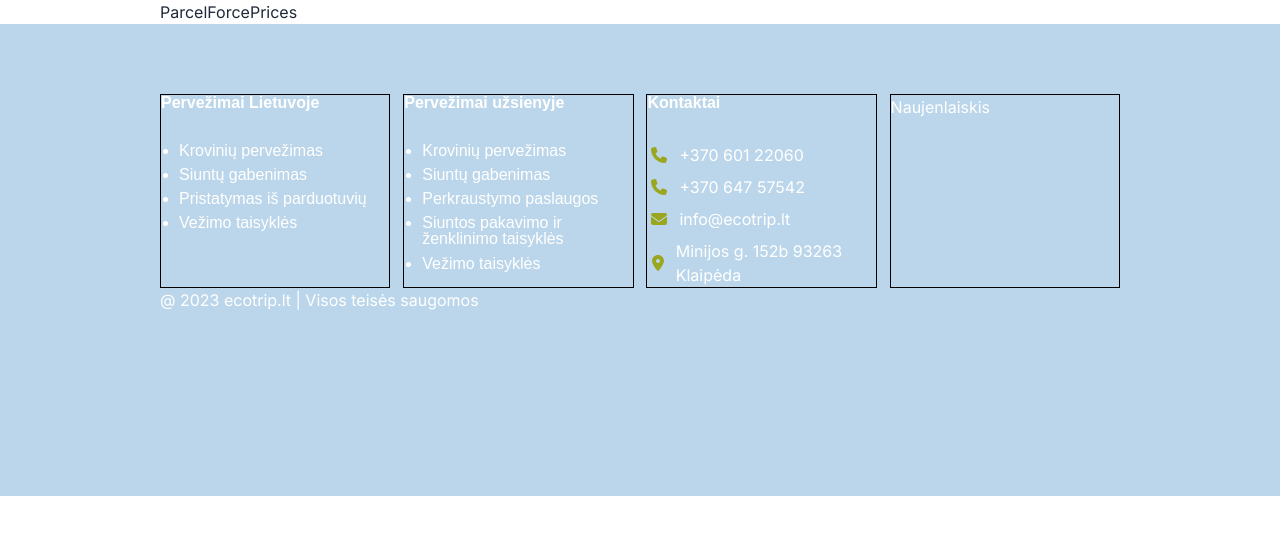
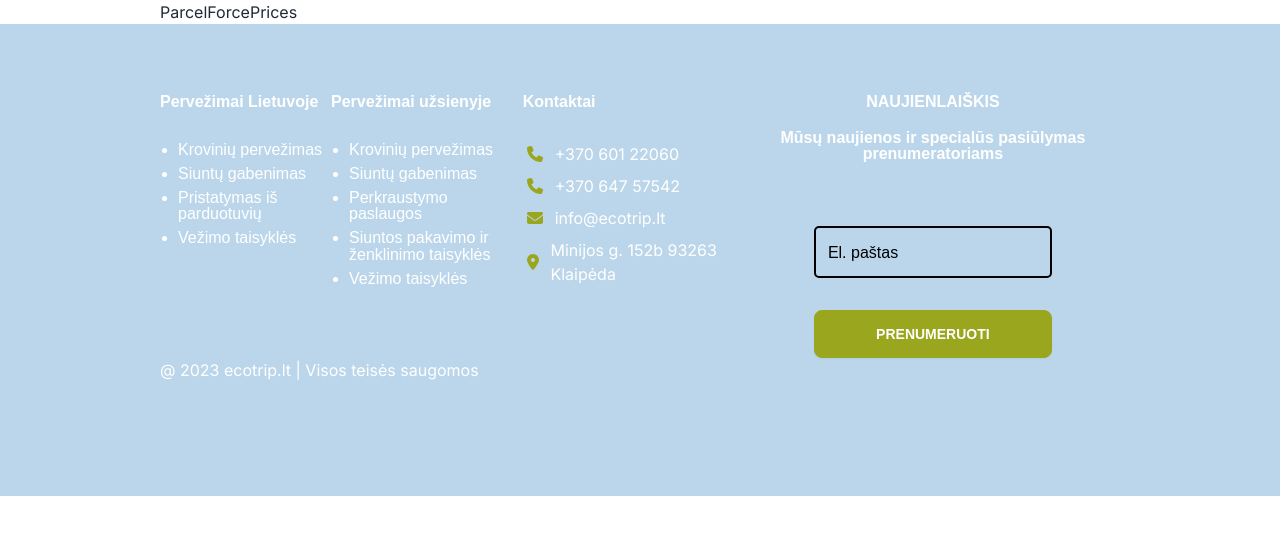
Before and after one commit to ecotrip-lt/ecotrip-next, a Next.js app: page /form/parcel-force-prices in a window 1280 px wide. Shown: the top 534 px of the page. Built offline with nearby package versions, Linux system fonts and the light colour scheme.

Commit message:
more footer

```diff
--- a/app/components/Footer.tsx
+++ b/app/components/Footer.tsx
@@ -1,56 +1,57 @@
-import React from "react";
-import "../styles/footer.css";
-import LinkList from "./LinkList";
-import { FontAwesomeIcon } from "@fortawesome/react-fontawesome";
+import React from 'react';
+import '../styles/footer.css';
+import LinkList from './LinkList';
+import { FontAwesomeIcon } from '@fortawesome/react-fontawesome';
 import {
 	faEnvelope,
 	faLocationDot,
 	faPhone,
-} from "@fortawesome/free-solid-svg-icons";
-import InfoEntry from "./InfoEntry";
+} from '@fortawesome/free-solid-svg-icons';
+import InfoEntry from './InfoEntry';
+import News from './News';
 
 type Props = {};
 
 const Footer = (props: Props) => {
 	const firstColumnList = [
 		{
-      label: "Krovinių pervežimas",
-      href: "/",
+			label: 'Krovinių pervežimas',
+			href: '/',
 		},
 		{
-      label: "Siuntų gabenimas",
-      href: "/",
+			label: 'Siuntų gabenimas',
+			href: '/',
 		},
 		{
-      label: "Pristatymas iš parduotuvių",
-      href: "/",
+			label: 'Pristatymas iš parduotuvių',
+			href: '/',
 		},
 		{
-      label: "Vežimo taisyklės",
-      href: "/",
+			label: 'Vežimo taisyklės',
+			href: '/',
 		},
 	];
 
 	const secondColumnList = [
 		{
-      label: "Krovinių pervežimas",
-      href: "/",
+			label: 'Krovinių pervežimas',
+			href: '/',
 		},
 		{
-      label: "Siuntų gabenimas",
-      href: "/",
+			label: 'Siuntų gabenimas',
+			href: '/',
 		},
 		{
-      label: "Perkraustymo paslaugos",
-      href: "/",
+			label: 'Perkraustymo paslaugos',
+			href: '/',
 		},
 		{
-      label: "Siuntos pakavimo ir ženklinimo taisyklės",
-      href: "/",
+			label: 'Siuntos pakavimo ir ženklinimo taisyklės',
+			href: '/',
 		},
 		{
-      label: "Vežimo taisyklės",
-      href: "/",
+			label: 'Vežimo taisyklės',
+			href: '/',
 		},
 	];
 
@@ -58,15 +59,33 @@ const Footer = (props: Props) => {
 		<div className='footer-wrapper'>
 			<div className='footer-container'>
 				<div className='footer-content'>
-          <div className='flex justify-between align-top'>
-            <LinkList list={firstColumnList} title='Pervežimai Lietuvoje' />
-            <LinkList list={secondColumnList} title='Pervežimai užsienyje' />
+					<div className='flex justify-between items-start'>
+						<LinkList
+							list={firstColumnList}
+							title='Pervežimai Lietuvoje'
+						/>
+						<LinkList
+							list={secondColumnList}
+							title='Pervežimai užsienyje'
+							style={{
+								width: '24%',
+							}}
+						/>
 						<div className='link-list-container'>
 							<h2 className='link-list-title'>Kontaktai</h2>
 							<div className='flex flex-col gap-[8px]'>
-                <InfoEntry icon={faPhone} content='+370 601 22060' />
-                <InfoEntry icon={faPhone} content='+370 647 57542' />
-                <InfoEntry icon={faEnvelope} content='info@ecotrip.lt' />
+								<InfoEntry
+									icon={faPhone}
+									content='+370 601 22060'
+								/>
+								<InfoEntry
+									icon={faPhone}
+									content='+370 647 57542'
+								/>
+								<InfoEntry
+									icon={faEnvelope}
+									content='info@ecotrip.lt'
+								/>
 								<InfoEntry
 									icon={faLocationDot}
 									content='Minijos g. 152b 93263 Klaipėda'
@@ -74,7 +93,7 @@ const Footer = (props: Props) => {
 							</div>
 						</div>
 						<div className='link-list-container'>
-              <h2>Naujenlaiskis</h2>
+							<News />
 						</div>
 					</div>
 					<p className='copyright'>@ 2023 ecotrip.lt | Visos teisės saugomos</p>
--- a/app/components/LinkList.tsx
+++ b/app/components/LinkList.tsx
@@ -1,13 +1,16 @@
-import React from "react";
+import React from 'react';
 
 type LinkListProps = {
 	title: string;
 	list: { label: string; href: string }[];
+	style: any;
 };
 
-const LinkList = ({ list, title }: LinkListProps) => {
+const LinkList = ({ list, title, style }: LinkListProps) => {
 	return (
-    <div className='link-list-container'>
+		<div
+			className='link-list-container'
+			style={style}>
 			<h2 className='link-list-title'>{title}</h2>
 			<ul className='link-list-list'>
 				{list
--- /dev/null
+++ b/app/components/News.tsx
@@ -0,0 +1,24 @@
+import React from 'react';
+import SecondaryButton from './SecondaryButton';
+
+type Props = {};
+
+const News = (props: Props) => {
+	return (
+		<div className='news-container'>
+			<div className='news-headings'>
+				<h3>Naujienlaiškis</h3>
+				<h4>Mūsų naujienos ir specialūs pasiūlymas prenumeratoriams</h4>
+			</div>
+			<div className='news-cta'>
+				<input
+					type='text'
+					placeholder='El. paštas'
+				/>
+				<SecondaryButton>Prenumeruoti</SecondaryButton>
+			</div>
+		</div>
+	);
+};
+
+export default News;
--- a/app/styles/footer.css
+++ b/app/styles/footer.css
@@ -12,8 +12,8 @@
 }
 
 .link-list-container {
-  width: 24%;
-  border: 1px solid black;
+	width: auto;
+	/* border: 1px solid black; */
 }
 
 .link-list-title {
@@ -48,3 +48,63 @@
 	color: #9aa61e;
 	text-decoration: underline;
 }
+
+.news-container {
+	width: 100%;
+	display: flex;
+	flex-direction: column;
+	gap: 4rem;
+}
+
+.news-headings {
+	display: flex;
+	flex-direction: column;
+	align-items: center;
+	gap: 20px;
+}
+
+.news-headings h3 {
+	font-family: Arial;
+	font-size: 16px;
+	font-weight: 700;
+	line-height: 16.1px;
+	color: #fff;
+	text-transform: uppercase;
+}
+.news-headings h4 {
+	text-align: center;
+	font-family: Arial;
+	font-size: 16px;
+	font-weight: 700;
+	line-height: 16.1px;
+	color: #fff;
+}
+
+.news-cta {
+	max-width: 90%;
+	margin: 0 auto;
+	display: flex;
+	flex-direction: column;
+	gap: 2rem;
+}
+
+.news-cta .secondary-button {
+	width: 100%;
+}
+
+.news-cta input {
+	height: 52px;
+	background-color: transparent;
+	border: 2px solid black;
+	border-radius: 5px;
+	box-sizing: border-box;
+}
+
+.news-cta input::placeholder {
+	color: black;
+	font-family: Arial;
+	font-size: 16px;
+	font-weight: 400;
+	line-height: 16.1px;
+	padding-left: 12px;
+}
```
Lines whose indentation alone changed are shown as unchanged.
